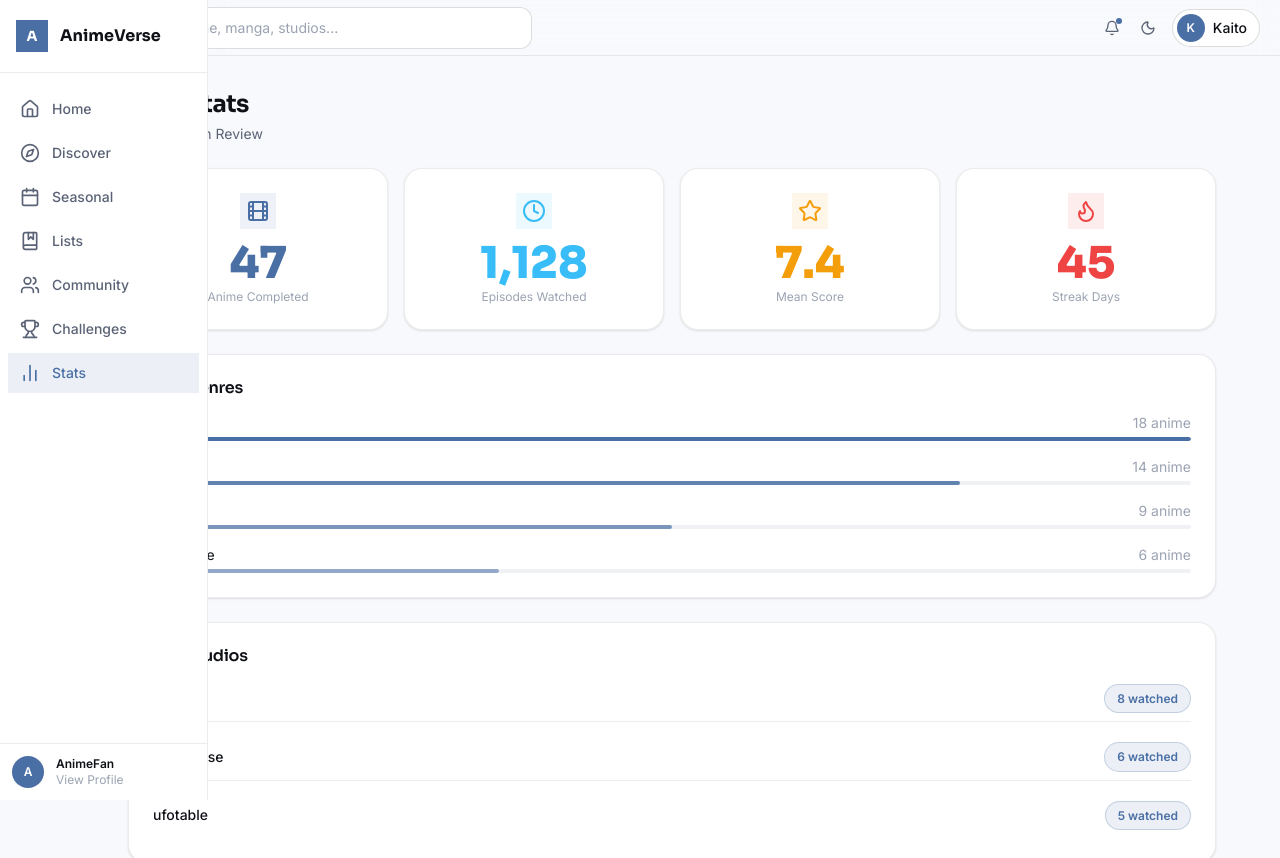
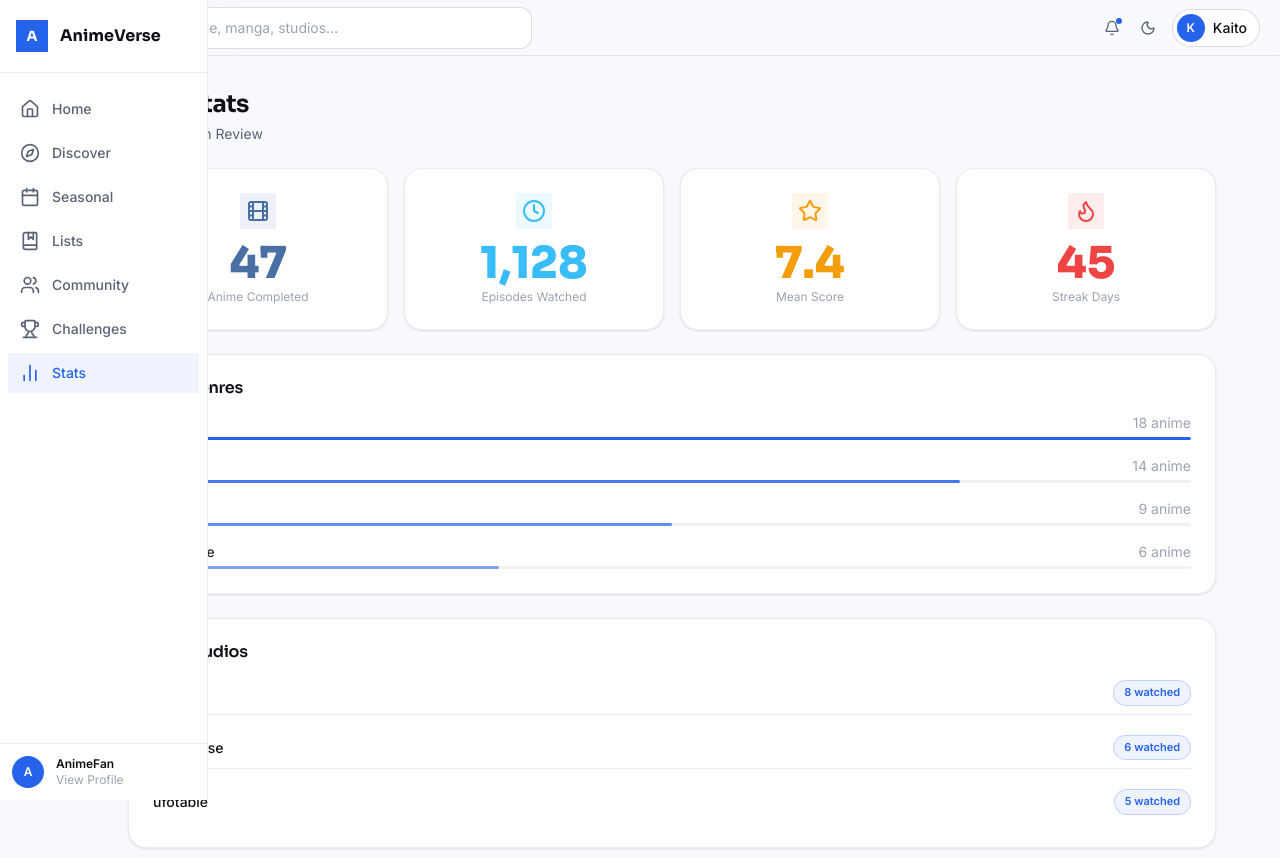
Before and after one commit to itsmecozy/animeverse, a React (Vite) app in the folder app/: page /stats in a window 1280 px wide. Shown: the top 858 px of the page. Built offline with nearby package versions, Linux system fonts and the light colour scheme.

Commit message:
Add files via upload

```diff
--- a/app/src/App.tsx
+++ b/app/src/App.tsx
@@ -9,6 +9,7 @@ import { ListsPage }      from '@/pages/ListsPage';
 import { CommunityPage }  from '@/pages/CommunityPage';
 import { ChallengesPage } from '@/pages/ChallengesPage';
 import { StatsPage }      from '@/pages/StatsPage';
+import { AnimePage }      from '@/pages/AnimePage';
 
 function Layout({ children }: { children: React.ReactNode }) {
   return (
@@ -44,6 +45,7 @@ function App() {
           <Route path="/community"  element={<CommunityPage />}  />
           <Route path="/challenges" element={<ChallengesPage />} />
           <Route path="/stats"      element={<StatsPage />}      />
+          <Route path="/anime/:id"  element={<AnimePage />}      />
         </Routes>
       </Layout>
     </BrowserRouter>
--- a/app/src/index.css
+++ b/app/src/index.css
@@ -1,4 +1,4 @@
-@import url('https://fonts.googleapis.com/css2?family=Sora:wght@400;500;600;700;800&family=Inter:wght@400;500;600&display=swap');
+@import url('https://fonts.googleapis.com/css2?family=Sora:wght@400;500;600;700;800;900&family=Inter:wght@400;500;600&display=swap');
 
 @tailwind base;
 @tailwind components;
@@ -7,10 +7,10 @@
 /* ─── DESIGN TOKENS ─────────────────────────────────────────────────────── */
 
 :root {
-  --accent:           #4A6FA5;
-  --accent-hover:     #3A5A8A;
-  --accent-subtle:    rgba(74, 111, 165, 0.10);
-  --accent-border:    rgba(74, 111, 165, 0.25);
+  --accent:           #2563EB;
+  --accent-hover:     #1D4ED8;
+  --accent-subtle:    rgba(37, 99, 235, 0.08);
+  --accent-border:    rgba(37, 99, 235, 0.22);
 
   /* Light mode */
   --bg-primary:       #F8F9FC;
@@ -34,18 +34,18 @@
 }
 
 .dark {
-  --bg-primary:       #0F1117;
-  --bg-secondary:     #171B24;
-  --bg-tertiary:      #1E2330;
+  --bg-primary:       #0A0C12;
+  --bg-secondary:     #10141E;
+  --bg-tertiary:      #181D2A;
   --text-primary:     #F0F2F8;
   --text-secondary:   #8A92A6;
-  --text-muted:       #555D70;
-  --border:           rgba(240, 242, 248, 0.07);
-  --border-strong:    rgba(240, 242, 248, 0.12);
-  --shadow-sm:        0 1px 3px rgba(0, 0, 0, 0.25);
-  --shadow-md:        0 4px 16px rgba(0, 0, 0, 0.30);
-  --shadow-lg:        0 12px 40px rgba(0, 0, 0, 0.40);
-  --shadow-hover:     0 20px 50px rgba(0, 0, 0, 0.50);
+  --text-muted:       #4A5268;
+  --border:           rgba(240, 242, 248, 0.06);
+  --border-strong:    rgba(240, 242, 248, 0.11);
+  --shadow-sm:        0 1px 3px rgba(0, 0, 0, 0.40);
+  --shadow-md:        0 4px 16px rgba(0, 0, 0, 0.50);
+  --shadow-lg:        0 12px 40px rgba(0, 0, 0, 0.60);
+  --shadow-hover:     0 20px 50px rgba(37, 99, 235, 0.15), 0 6px 16px rgba(0,0,0,0.50);
 }
 
 /* ─── BASE ───────────────────────────────────────────────────────────────── */
@@ -75,20 +75,48 @@ h1, h2, h3, h4, h5, h6 {
 .label-text {
   font-family: 'Inter', sans-serif;
   font-weight: 600;
-  letter-spacing: 0.08em;
+  letter-spacing: 0.10em;
   text-transform: uppercase;
-  font-size: 11px;
+  font-size: 10px;
   color: var(--text-muted);
 }
 
-/* kept for backward compat with existing sections */
 .accent-text {
   font-family: 'Inter', sans-serif;
   font-weight: 600;
-  letter-spacing: 0.08em;
+  letter-spacing: 0.10em;
   text-transform: uppercase;
-  font-size: 11px;
+  font-size: 10px;
   color: var(--text-muted);
+}
+
+/* ─── CINEMATIC TITLE ────────────────────────────────────────────────────── */
+
+/* Split-color title: wrap last word in <span class="title-accent"> */
+.cinematic-title {
+  font-family: 'Sora', sans-serif;
+  font-weight: 900;
+  letter-spacing: -0.03em;
+  line-height: 1.0;
+  color: var(--text-primary);
+}
+.title-accent {
+  color: var(--accent);
+}
+
+/* Oversized ghost number behind content */
+.ghost-number {
+  font-family: 'Sora', sans-serif;
+  font-weight: 900;
+  line-height: 1;
+  letter-spacing: -0.05em;
+  color: transparent;
+  -webkit-text-stroke: 1px rgba(37, 99, 235, 0.18);
+  pointer-events: none;
+  user-select: none;
+}
+.dark .ghost-number {
+  -webkit-text-stroke: 1px rgba(37, 99, 235, 0.25);
 }
 
 /* ─── BUTTONS ────────────────────────────────────────────────────────────── */
@@ -110,7 +138,7 @@ h1, h2, h3, h4, h5, h6 {
 }
 .btn-primary:hover {
   background: var(--accent-hover);
-  box-shadow: 0 4px 16px rgba(74, 111, 165, 0.30);
+  box-shadow: 0 4px 20px rgba(37, 99, 235, 0.40);
   transform: translateY(-1px);
 }
 
@@ -161,12 +189,34 @@ h1, h2, h3, h4, h5, h6 {
   background: var(--bg-secondary);
   box-shadow: var(--shadow-sm);
   transition: transform 0.25s ease, box-shadow 0.25s ease, border-color 0.25s ease;
+  position: relative;
 }
 .anime-card:hover {
-  transform: translateY(-4px);
+  transform: translateY(-5px);
   box-shadow: var(--shadow-hover);
-  border-color: var(--border-strong);
+  border-color: rgba(37, 99, 235, 0.30);
 }
+
+/* Metadata corner badges on cards */
+.card-meta-tl,
+.card-meta-tr,
+.card-meta-bl,
+.card-meta-br {
+  position: absolute;
+  font-size: 10px;
+  font-weight: 600;
+  font-family: 'Inter', sans-serif;
+  letter-spacing: 0.04em;
+  line-height: 1;
+  padding: 4px 7px;
+  border-radius: 5px;
+  backdrop-filter: blur(8px);
+  z-index: 2;
+}
+.card-meta-tl { top: 8px;    left: 8px;  background: rgba(0,0,0,0.55); color: #fff; }
+.card-meta-tr { top: 8px;    right: 8px; background: rgba(37,99,235,0.80); color: #fff; }
+.card-meta-bl { bottom: 8px; left: 8px;  background: rgba(0,0,0,0.55); color: rgba(255,255,255,0.85); }
+.card-meta-br { bottom: 8px; right: 8px; background: rgba(0,0,0,0.55); color: rgba(255,255,255,0.85); }
 
 .stats-card {
   padding: 24px;
@@ -189,11 +239,11 @@ h1, h2, h3, h4, h5, h6 {
 .pill {
   display: inline-flex;
   align-items: center;
-  padding: 4px 12px;
+  padding: 3px 10px;
   border-radius: var(--radius-full);
   background: var(--accent-subtle);
   color: var(--accent);
-  font-size: 12px;
+  font-size: 11px;
   font-weight: 600;
   border: 1px solid var(--accent-border);
 }
@@ -215,16 +265,6 @@ h1, h2, h3, h4, h5, h6 {
 .badge-rarity-epic      { border-color: var(--accent); color: var(--accent); }
 .badge-rarity-legendary { border-color: #F59E0B; color: #F59E0B; }
 
-/* ─── LAYOUT ─────────────────────────────────────────────────────────────── */
-
-.section-pinned {
-  position: relative;
-  width: 100vw;
-  height: 100vh;
-  overflow: hidden;
-  background: var(--bg-primary);
-}
-
 /* ─── SEARCH INPUT ───────────────────────────────────────────────────────── */
 
 .search-input {
@@ -241,14 +281,14 @@ h1, h2, h3, h4, h5, h6 {
 }
 .search-input:focus {
   border-color: var(--accent);
-  box-shadow: 0 0 0 3px rgba(74, 111, 165, 0.12);
+  box-shadow: 0 0 0 3px rgba(37, 99, 235, 0.12);
 }
 .search-input::placeholder { color: var(--text-muted); }
 
 /* ─── PROGRESS ───────────────────────────────────────────────────────────── */
 
 .progress-bar {
-  height: 4px;
+  height: 3px;
   background: var(--bg-tertiary);
   border-radius: var(--radius-full);
   overflow: hidden;
@@ -260,13 +300,13 @@ h1, h2, h3, h4, h5, h6 {
   transition: width 0.4s ease;
 }
 
-/* ─── WATCHLIST ──────────────────────────────────────────────────────────── */
+/* ─── WATCHLIST ROW ──────────────────────────────────────────────────────── */
 
 .watchlist-row {
   display: flex;
   align-items: center;
   gap: 16px;
-  padding: 14px 16px;
+  padding: 12px 16px;
   border-radius: var(--radius-md);
   background: var(--bg-secondary);
   border: 1px solid var(--border);
@@ -277,13 +317,23 @@ h1, h2, h3, h4, h5, h6 {
   background: var(--bg-tertiary);
 }
 
+/* ─── STATS NUMBER ───────────────────────────────────────────────────────── */
+
+.stats-number {
+  font-family: 'Sora', sans-serif;
+  font-size: clamp(28px, 3.5vw, 44px);
+  font-weight: 800;
+  color: var(--accent);
+  line-height: 1;
+}
+
 /* ─── GENRE BUBBLE ───────────────────────────────────────────────────────── */
 
 .genre-bubble {
   display: flex;
   align-items: center;
   justify-content: center;
-  padding: 14px 24px;
+  padding: 12px 22px;
   border-radius: var(--radius-full);
   background: var(--bg-secondary);
   border: 1px solid var(--border-strong);
@@ -298,81 +348,81 @@ h1, h2, h3, h4, h5, h6 {
   border-color: var(--accent);
   color: var(--accent);
   background: var(--accent-subtle);
-  box-shadow: 0 4px 16px rgba(74, 111, 165, 0.15);
+  box-shadow: 0 4px 16px rgba(37, 99, 235, 0.18);
   transform: translateY(-2px);
 }
 
-/* ─── STATS NUMBER ───────────────────────────────────────────────────────── */
+/* ─── ANIME DETAIL PAGE ──────────────────────────────────────────────────── */
 
-.stats-number {
-  font-family: 'Sora', sans-serif;
-  font-size: clamp(28px, 3.5vw, 44px);
-  font-weight: 800;
-  color: var(--accent);
-  line-height: 1;
+.detail-hero {
+  position: relative;
+  width: 100%;
+  height: 60vh;
+  min-height: 380px;
+  overflow: hidden;
 }
 
-/* ─── VIGNETTE ───────────────────────────────────────────────────────────── */
-
-.vignette {
+.detail-hero-img {
   position: absolute;
   inset: 0;
-  pointer-events: none;
-  background: radial-gradient(
-    circle at 50% 45%,
-    rgba(248, 249, 252, 0) 0%,
-    rgba(248, 249, 252, 0.55) 65%,
-    rgba(248, 249, 252, 0.90) 100%
-  );
+  width: 100%;
+  height: 100%;
+  object-fit: cover;
 }
-.dark .vignette {
-  background: radial-gradient(
-    circle at 50% 45%,
-    rgba(15, 17, 23, 0) 0%,
-    rgba(15, 17, 23, 0.60) 65%,
-    rgba(15, 17, 23, 0.92) 100%
+
+.detail-hero-overlay {
+  position: absolute;
+  inset: 0;
+  background: linear-gradient(
+    to bottom,
+    rgba(10, 12, 18, 0.15) 0%,
+    rgba(10, 12, 18, 0.55) 50%,
+    var(--bg-primary) 100%
   );
 }
 
 /* ─── SCROLLBAR ──────────────────────────────────────────────────────────── */
 
-::-webkit-scrollbar { width: 6px; }
-::-webkit-scrollbar-track { background: var(--bg-primary); }
+::-webkit-scrollbar { width: 5px; }
+::-webkit-scrollbar-track { background: transparent; }
 ::-webkit-scrollbar-thumb { background: var(--border-strong); border-radius: var(--radius-full); }
 ::-webkit-scrollbar-thumb:hover { background: var(--accent); }
-
-/* ─── FOCUS MODE ─────────────────────────────────────────────────────────── */
-
-.focus-mode {
-  position: fixed;
-  inset: 0;
-  background: var(--bg-primary);
-  z-index: 10000;
-  display: flex;
-  flex-direction: column;
-  align-items: center;
-  justify-content: center;
-  padding: 40px;
-}
+.scrollbar-hide::-webkit-scrollbar { display: none; }
 
 /* ─── ANIMATIONS ─────────────────────────────────────────────────────────── */
 
-@keyframes float {
-  0%, 100% { transform: translateY(0); }
-  50%       { transform: translateY(-8px); }
+@keyframes fadeUp {
+  from { opacity: 0; transform: translateY(12px); }
+  to   { opacity: 1; transform: translateY(0); }
 }
 @keyframes fadeIn {
-  from { opacity: 0; transform: translateY(8px); }
-  to   { opacity: 1; transform: translateY(0); }
+  from { opacity: 0; }
+  to   { opacity: 1; }
+}
+@keyframes scaleIn {
+  from { opacity: 0; transform: scale(0.97); }
+  to   { opacity: 1; transform: scale(1); }
 }
 
-.animate-float   { animation: float 3.5s ease-in-out infinite; }
-.animate-fade-in { animation: fadeIn 0.35s ease forwards; }
+.animate-fade-up  { animation: fadeUp  0.4s ease forwards; }
+.animate-fade-in  { animation: fadeIn  0.3s ease forwards; }
+.animate-scale-in { animation: scaleIn 0.35s ease forwards; }
+
+/* staggered children */
+.stagger > * { opacity: 0; animation: fadeUp 0.4s ease forwards; }
+.stagger > *:nth-child(1) { animation-delay: 0.05s; }
+.stagger > *:nth-child(2) { animation-delay: 0.10s; }
+.stagger > *:nth-child(3) { animation-delay: 0.15s; }
+.stagger > *:nth-child(4) { animation-delay: 0.20s; }
+.stagger > *:nth-child(5) { animation-delay: 0.25s; }
+.stagger > *:nth-child(6) { animation-delay: 0.30s; }
+.stagger > *:nth-child(7) { animation-delay: 0.35s; }
+.stagger > *:nth-child(8) { animation-delay: 0.40s; }
 
 /* ─── RESPONSIVE ─────────────────────────────────────────────────────────── */
 
 @media (max-width: 768px) {
-  .section-pinned { min-height: 100vh; height: auto; }
   .anime-card { border-radius: var(--radius-md); }
   .btn-primary, .btn-secondary { padding: 9px 18px; font-size: 13px; }
+  .detail-hero { height: 45vh; min-height: 280px; }
 }
```
